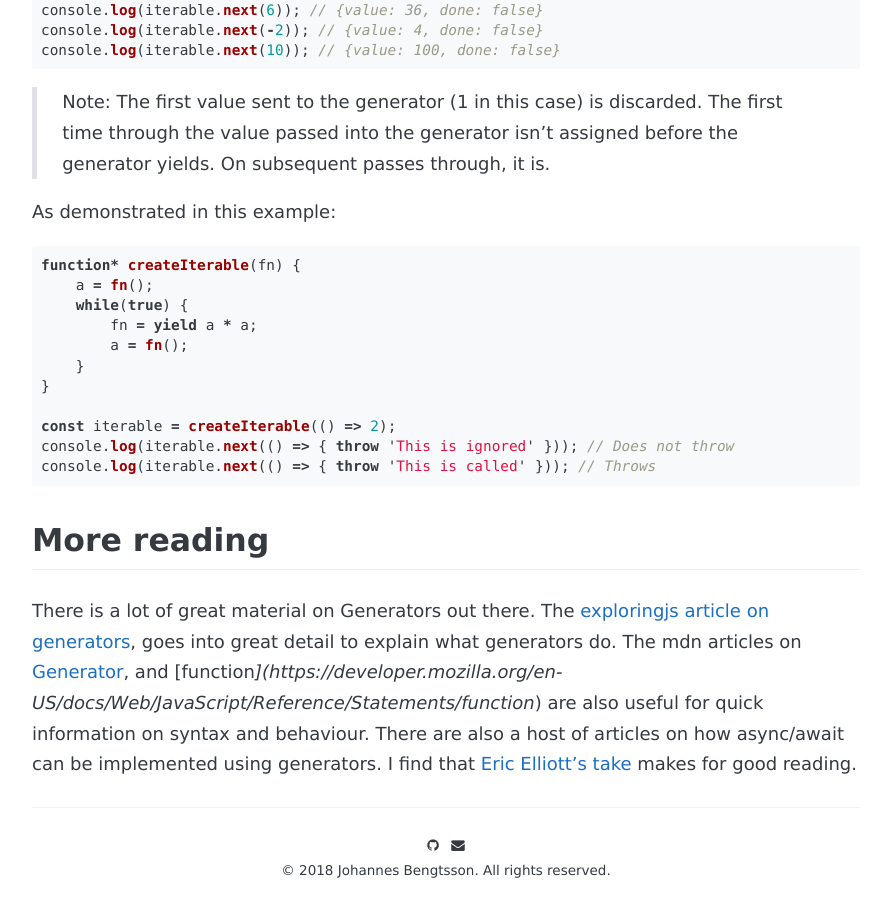
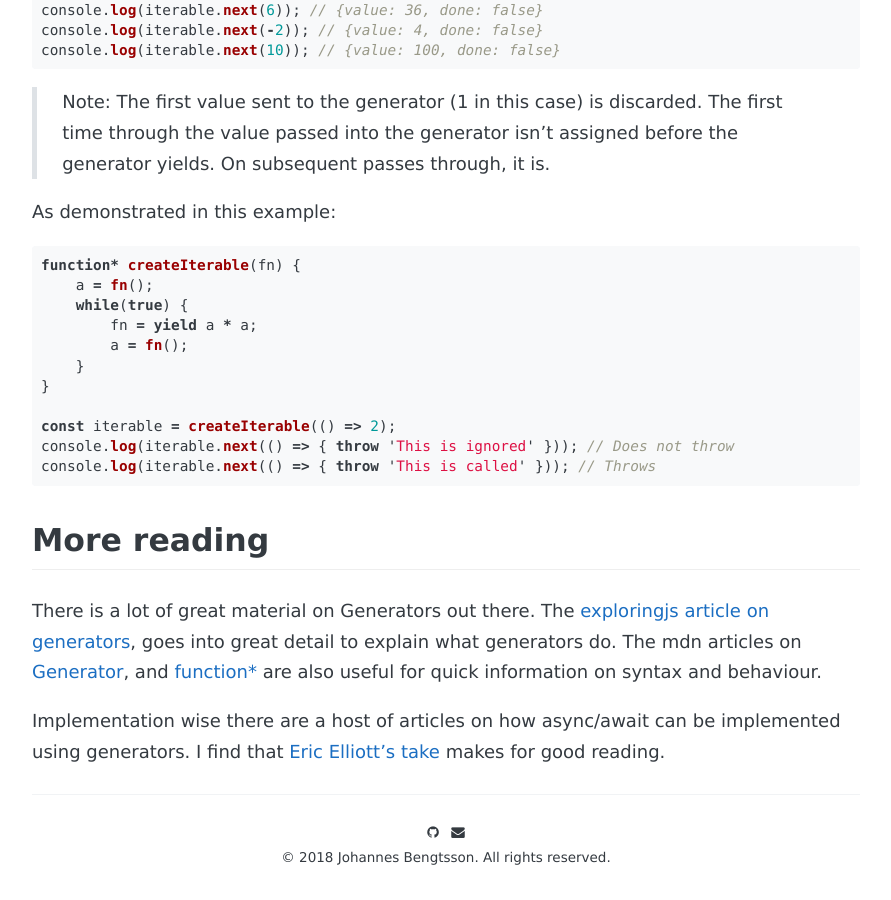
Before and after one commit to Korla/Appehog.Blog, a Jekyll site: the page built from _posts/2018-12-12-aoc-generators.md, in a window 1280 px wide and 900 px high, scrolled down 1948 px. Shown: the whole window, without its empty margins (194-1085 px from the left). Built offline with Jekyll 4.4.1, drawn with Linux system fonts in a browser that asks for light colours.

Commit message:
Fix broken link

````diff
--- a/_posts/2018-12-12-aoc-generators.md
+++ b/_posts/2018-12-12-aoc-generators.md
@@ -94,6 +94,10 @@ console.log(iterable.next(() => { throw 'This is ignored' })); // Does not throw
 console.log(iterable.next(() => { throw 'This is called' })); // Throws
 ```
 
+
+
 More reading
 ---
-There is a lot of great material on Generators out there. The [exploringjs article on generators](http://exploringjs.com/es6/ch_generators.html#sec_overview-generators), goes into great detail to explain what generators do. The mdn articles on [Generator](https://developer.mozilla.org/en-US/docs/Web/JavaScript/Reference/Global_Objects/Generator), and [function*](https://developer.mozilla.org/en-US/docs/Web/JavaScript/Reference/Statements/function*) are also useful for quick information on syntax and behaviour. There are also a host of articles on how async/await can be implemented using generators. I find that [Eric Elliott's take](https://medium.com/javascript-scene/the-hidden-power-of-es6-generators-observable-async-flow-control-cfa4c7f31435) makes for good reading.
+There is a lot of great material on Generators out there. The [exploringjs article on generators](http://exploringjs.com/es6/ch_generators.html#sec_overview-generators), goes into great detail to explain what generators do. The mdn articles on [Generator](https://developer.mozilla.org/en-US/docs/Web/JavaScript/Reference/Global_Objects/Generator), and [function\*](https://developer.mozilla.org/en-US/docs/Web/JavaScript/Reference/Statements/function*) are also useful for quick information on syntax and behaviour.
+
+Implementation wise there are  a host of articles on how async/await can be implemented using generators. I find that [Eric Elliott's take](https://medium.com/javascript-scene/the-hidden-power-of-es6-generators-observable-async-flow-control-cfa4c7f31435) makes for good reading.
````
